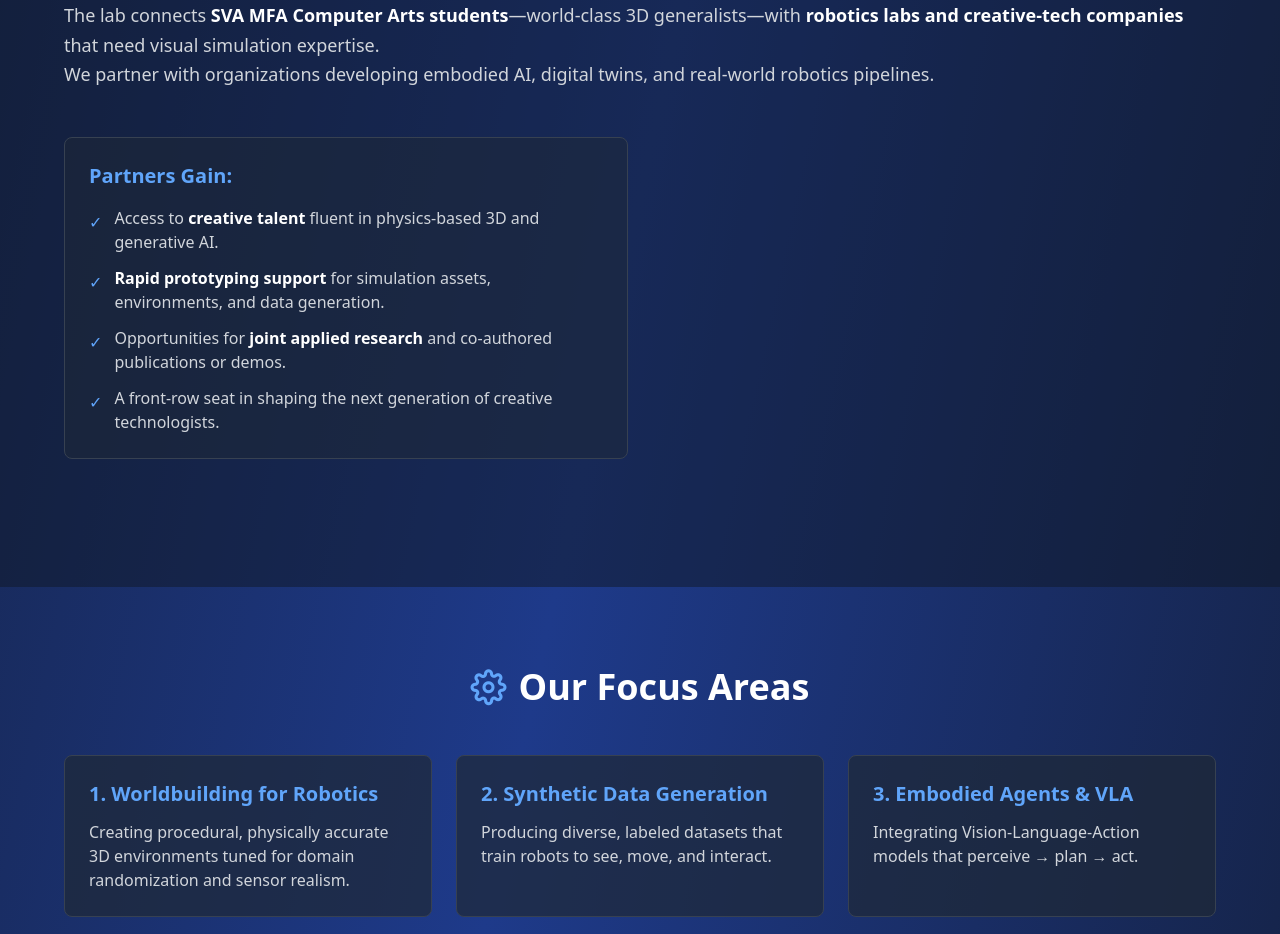
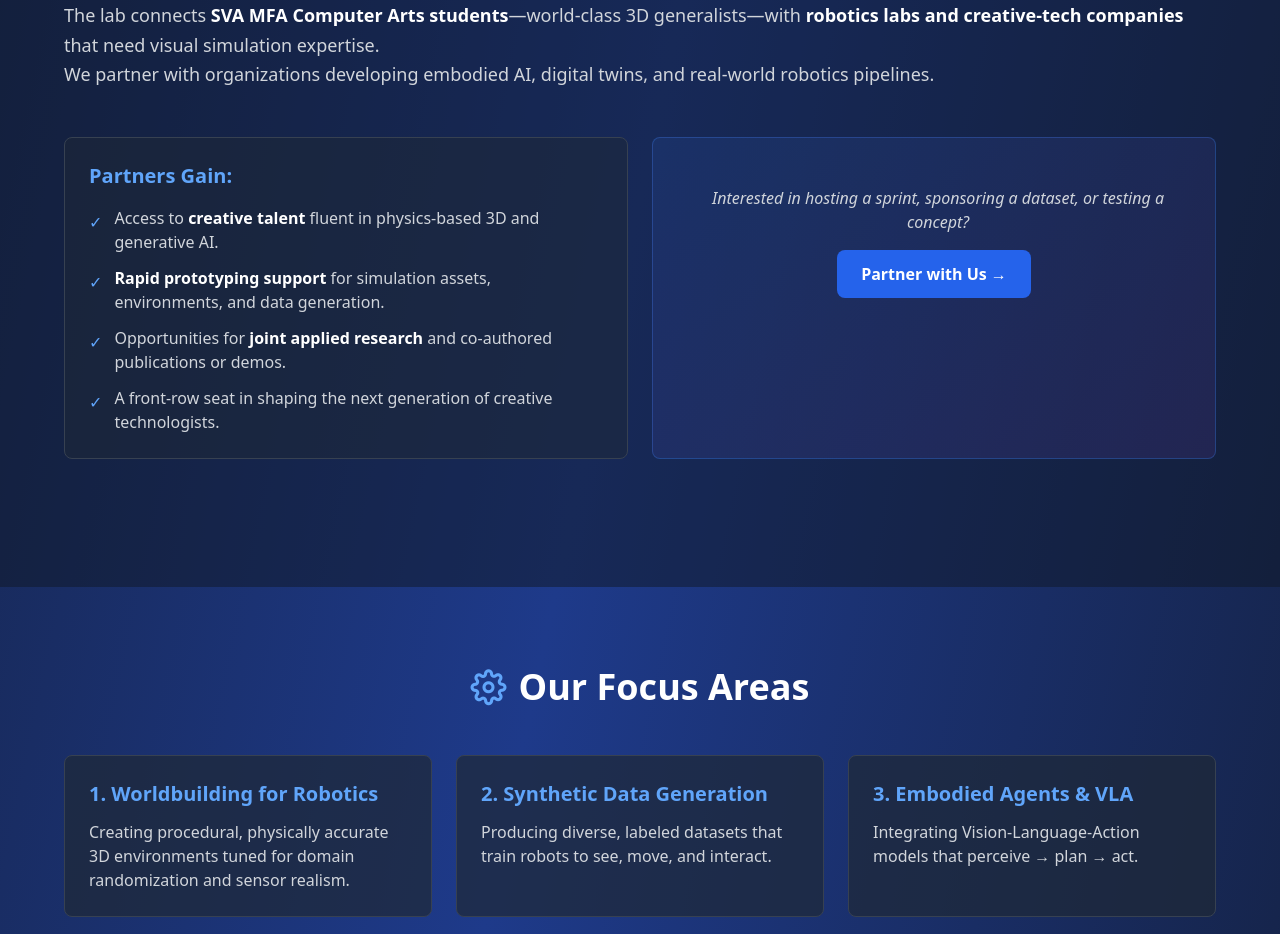
Before and after one commit to michaelgold/pail, a Nuxt app: page / in a window 1280 px wide. Shown: the part 2800-3734 px from the top of the page. Built offline with nearby package versions, Linux system fonts and the light colour scheme.

Commit message:
feat: hide potential partners

```diff
--- a/app/pages/index.vue
+++ b/app/pages/index.vue
@@ -322,10 +322,10 @@
               </li>
             </ul>
           </div>
-          <!-- <div
+          <div
             class="bg-gradient-to-br from-blue-500/10 to-purple-500/10 p-6 rounded-lg border border-blue-500/30"
           >
-            <h3 class="text-xl font-bold text-white mb-4">
+            <!-- <h3 class="text-xl font-bold text-white mb-4">
               Past & Potential Collaborators:
             </h3>
             <div class="flex flex-wrap gap-3">
@@ -345,7 +345,7 @@
                 class="px-3 py-1 bg-gray-800 rounded-full text-sm text-gray-300"
                 >Agility Robotics</span
               >
-            </div>
+            </div> -->
             <div class="mt-6 text-center">
               <p
                 class="text-gray-300 mb-4 flex items-center justify-center gap-2"
@@ -363,7 +363,7 @@
                 Partner with Us →
               </a>
             </div>
-          </div> -->
+          </div>
         </div>
       </div>
     </section>
```
